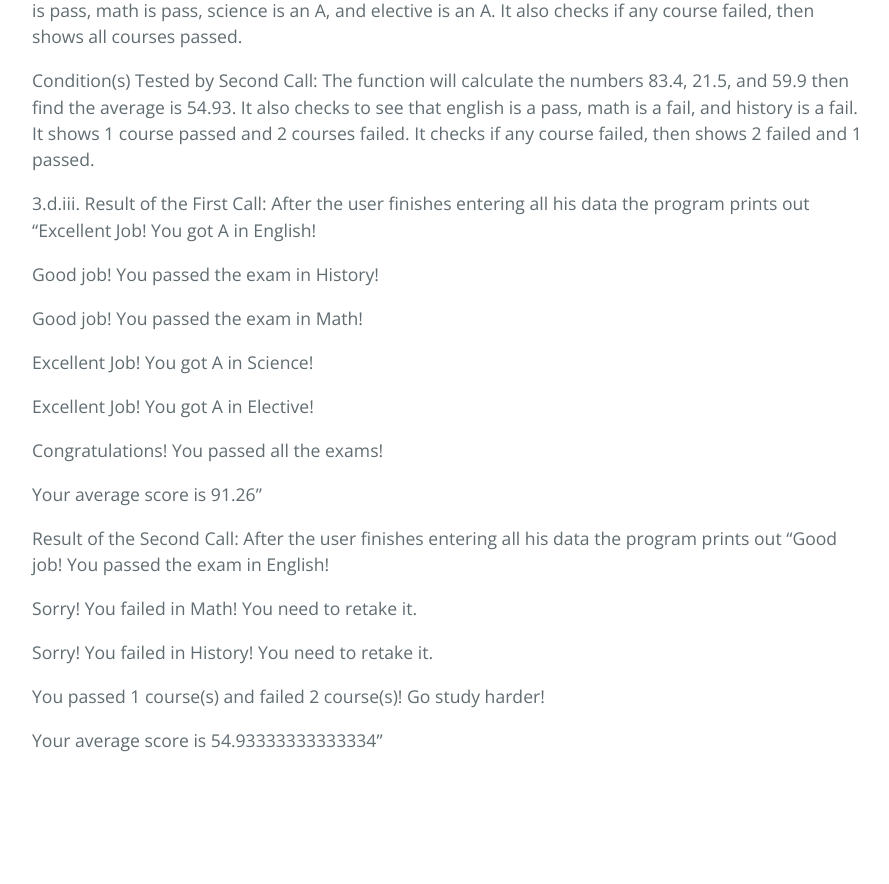
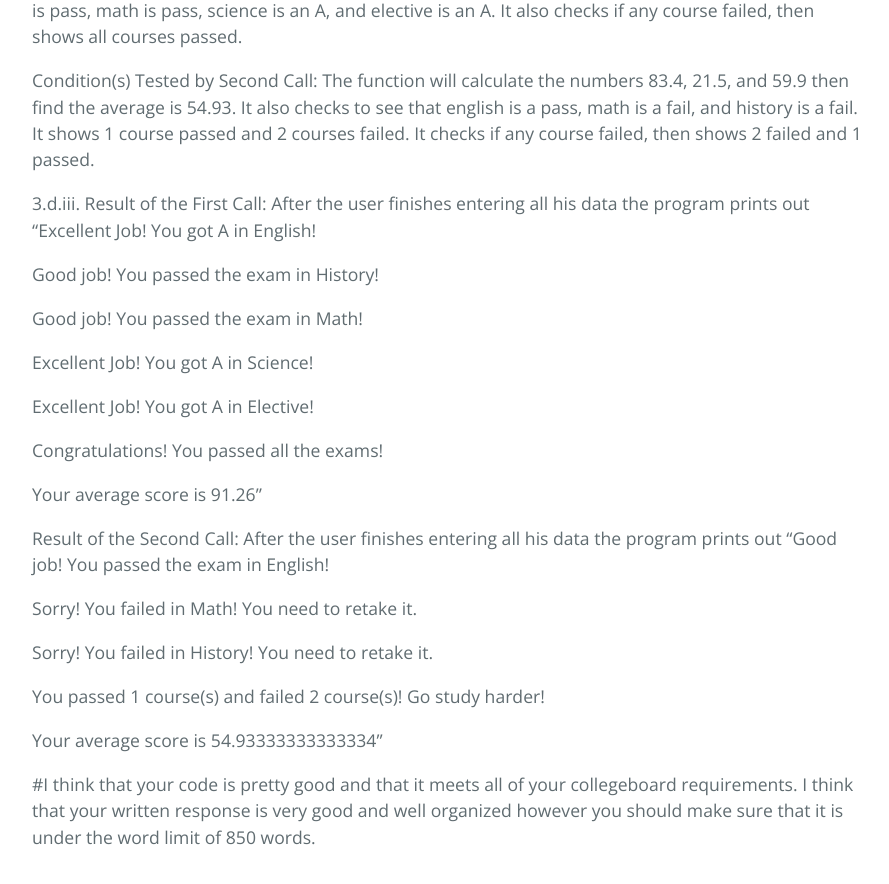
Before and after one commit to GavinYWu/Gavin, a Jekyll site: the page built from Create-Task-Project.md, in a window 1280 px wide and 900 px high, scrolled down 4520 px. Shown: the top 884 px of the window, without its empty margins (192-1081 px from the left). Built offline with Jekyll 4.4.1, drawn with Linux system fonts in a browser that asks for light colours; before the commit the page ends 5323 px from its top, so only the background shows below that.

Commit message:
Update Create-Task-Project.md

```diff
--- a/Create-Task-Project.md
+++ b/Create-Task-Project.md
@@ -93,3 +93,7 @@ Sorry! You failed in History! You need to retake it.
 You passed 1 course(s) and failed 2 course(s)! Go study harder!
 
 Your average score is 54.93333333333334”
+
+
+
+#I think that your code is pretty good and that it meets all of your collegeboard requirements. I think that your written response is very good and well organized however you should make sure that it is under the word limit of 850 words.
```
